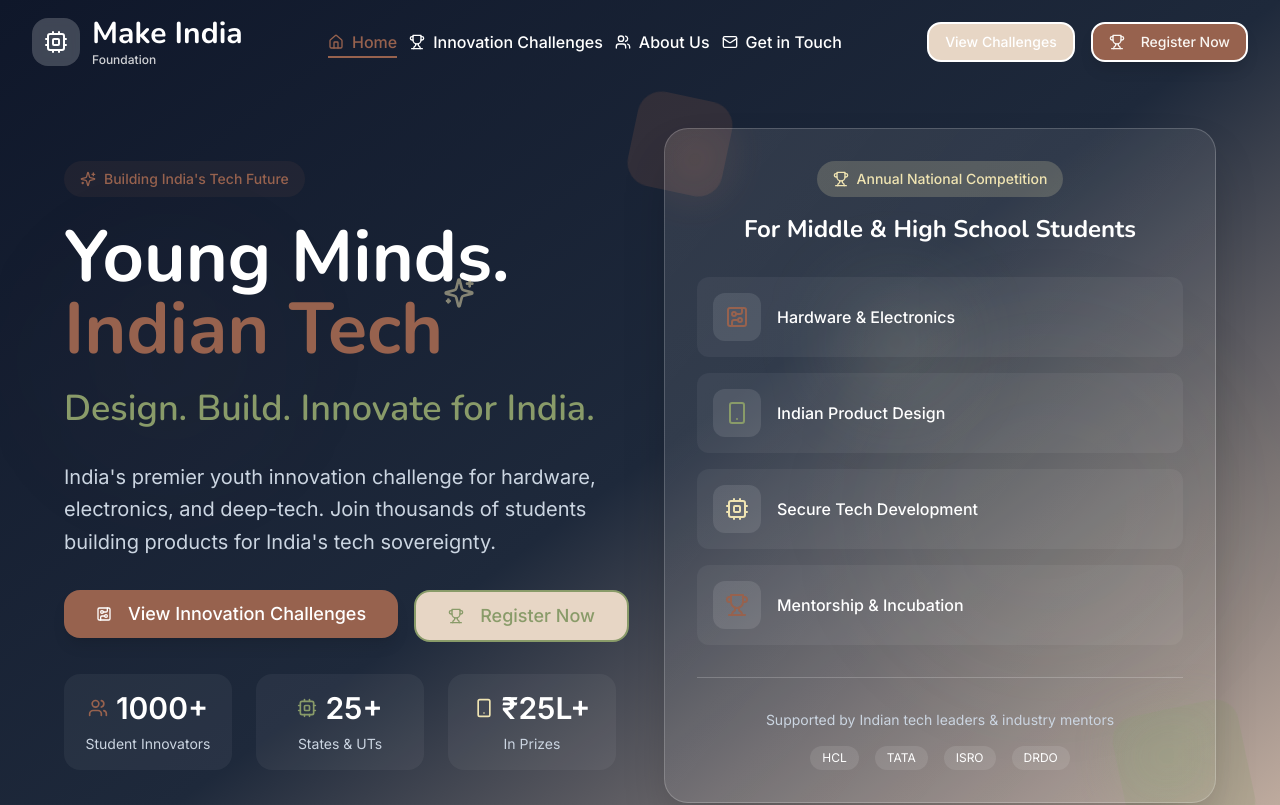
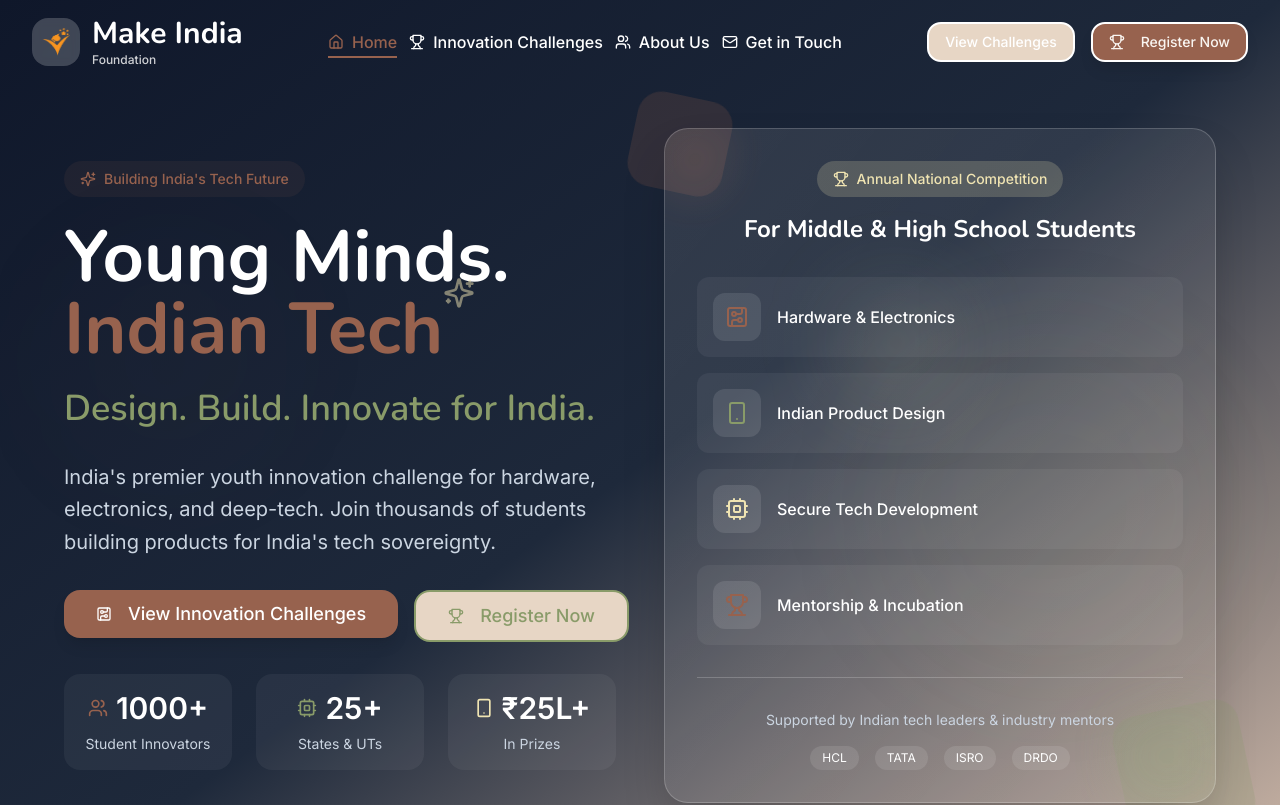
Before and after one commit to everything-is-me/stem-spark-studio, a React (Vite) app: page / in a window 1280 px wide. Shown: the top 805 px of the page. Built offline with nearby package versions, Linux system fonts and the light colour scheme; the HTML template or start-up script is replaced by a standard one.

Commit message:
Update 2

```diff
--- a/src/components/Navigation.tsx
+++ b/src/components/Navigation.tsx
@@ -177,13 +177,18 @@ const Navigation: React.FC = () => {
                 : "bg-white/20 backdrop-blur-sm group-hover:bg-primary"
               }
             `}>
-              <Cpu className={`
+              <img
+                src="/logo.png"
+                alt="Make India Foundation Logo"
+                className="w-7 h-7"
+              />
+              {/* <Cpu className={`
                 w-6 h-6 transition-colors duration-300
                 ${isScrolled
                   ? "text-white"
                   : "text-white group-hover:text-white"
                 }
-              `} />
+              `} /> */}
             </div>
             <div className="flex flex-col">
               <span className={`
```
Also changed, not shown: public/logo.png (added).
